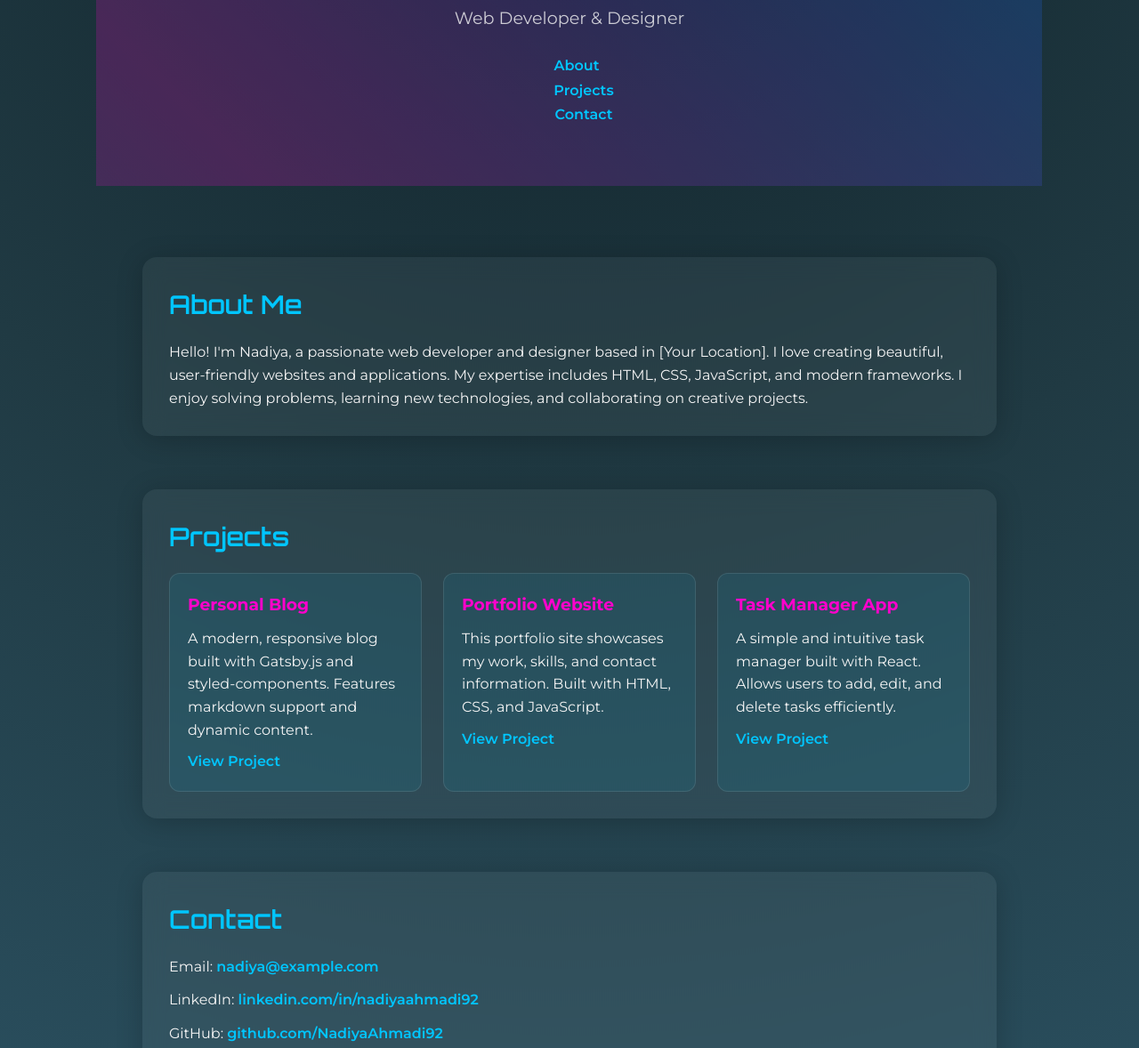
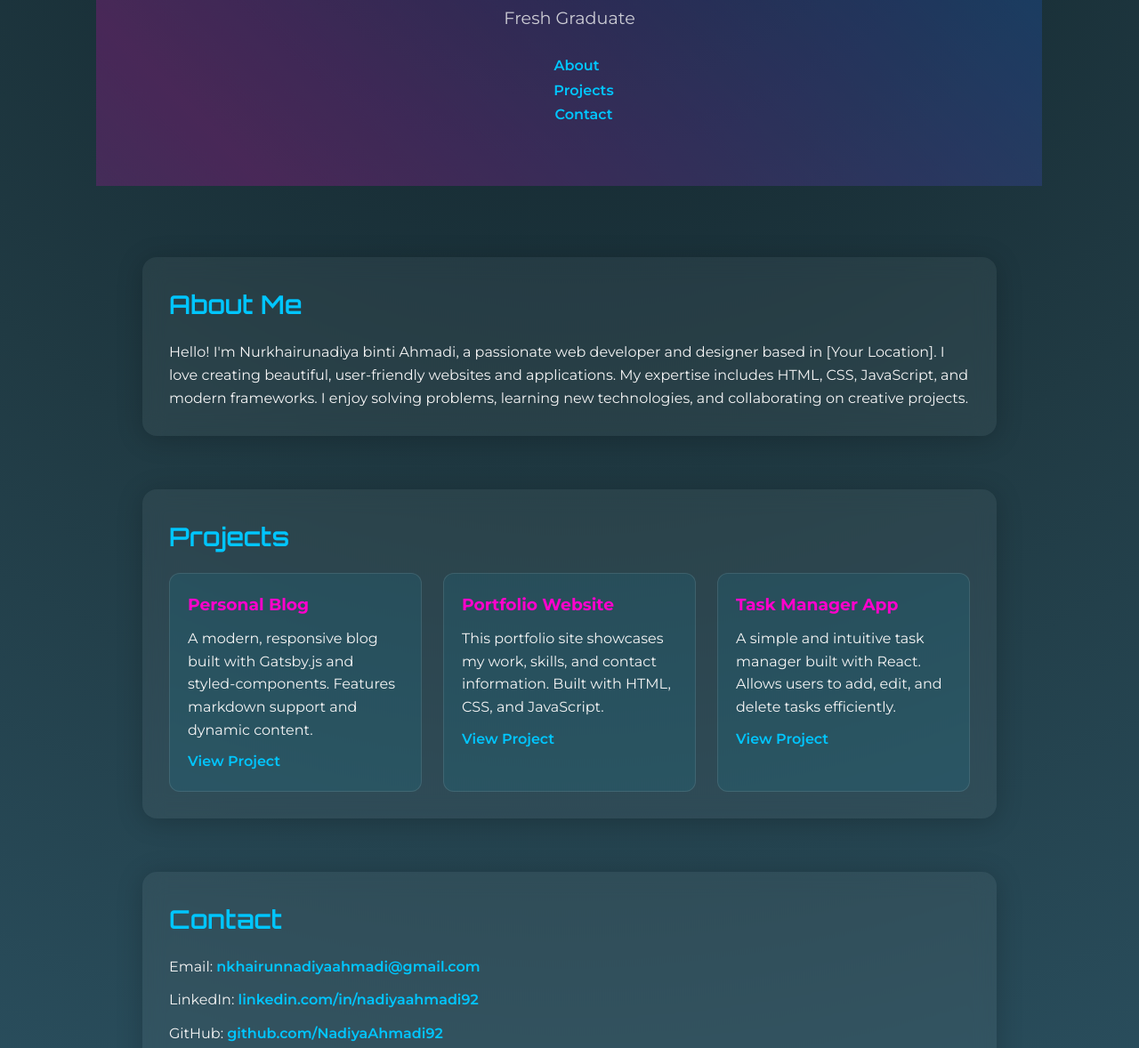
Before and after one commit to NadiyaAhmadi92/nadiya.github.io, a plain HTML site: page index.html in a window 1280 px wide. Shown: the part 322-1500 px from the top of the page at 89% size. Drawn offline with Linux system fonts and the light colour scheme.

Commit message:
contacts update

```diff
--- a/index.html
+++ b/index.html
@@ -189,7 +189,7 @@
   <header>
     <img src="nadiya.jpg" alt="Nadiya Ahmadi" class="profile-img">
     <h1>Nadiya Ahmadi</h1>
-    <p>Web Developer & Designer</p>
+    <p>Fresh Graduate</p>
     <nav>
       <a href="#about">About</a>
       <a href="#projects">Projects</a>
@@ -200,7 +200,7 @@
   <main>
     <section id="about">
       <h2>About Me</h2>
-      <p>Hello! I'm Nadiya, a passionate web developer and designer based in [Your Location]. I love creating beautiful, user-friendly websites and applications. My expertise includes HTML, CSS, JavaScript, and modern frameworks. I enjoy solving problems, learning new technologies, and collaborating on creative projects.</p>
+      <p>Hello! I'm Nurkhairunadiya binti Ahmadi, a passionate web developer and designer based in [Your Location]. I love creating beautiful, user-friendly websites and applications. My expertise includes HTML, CSS, JavaScript, and modern frameworks. I enjoy solving problems, learning new technologies, and collaborating on creative projects.</p>
     </section>
 
     <section id="projects">
@@ -227,8 +227,8 @@
     <section id="contact">
       <h2>Contact</h2>
       <ul class="contact-list">
-        <li>Email: <a href="mailto:nadiya@example.com">nadiya@example.com</a></li>
-        <li>LinkedIn: <a href="https://linkedin.com/in/nadiyaahmadi92" target="_blank">linkedin.com/in/nadiyaahmadi92</a></li>
+        <li>Email: <a href="mailto:nkhairunnadiyaahmadi@gmail.com">nkhairunnadiyaahmadi@gmail.com</a></li>
+        <li>LinkedIn: <a href="https://www.linkedin.com/in/nadiya-ahmadi" target="_blank">linkedin.com/in/nadiyaahmadi92</a></li>
         <li>GitHub: <a href="https://github.com/NadiyaAhmadi92" target="_blank">github.com/NadiyaAhmadi92</a></li>
       </ul>
     </section>
```
